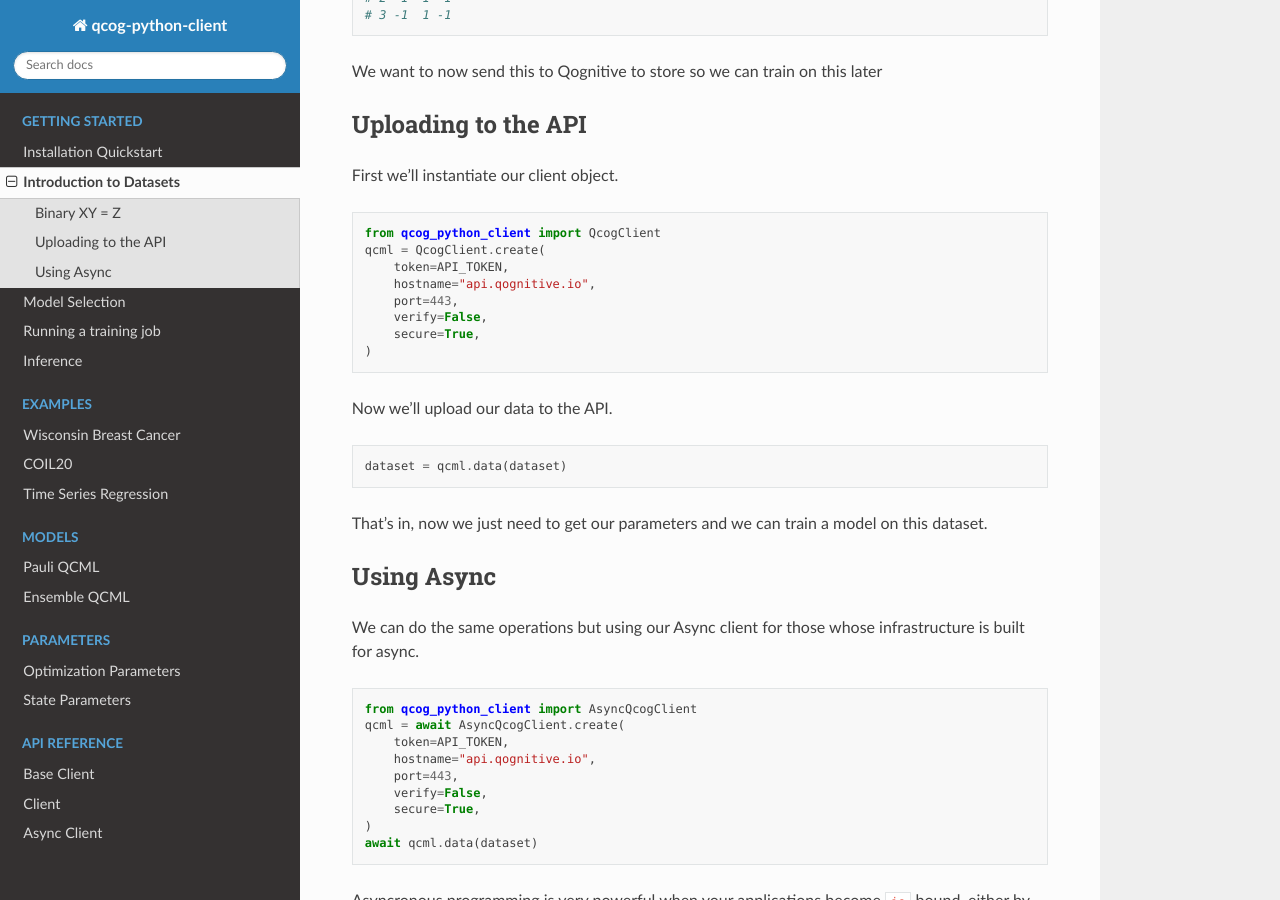
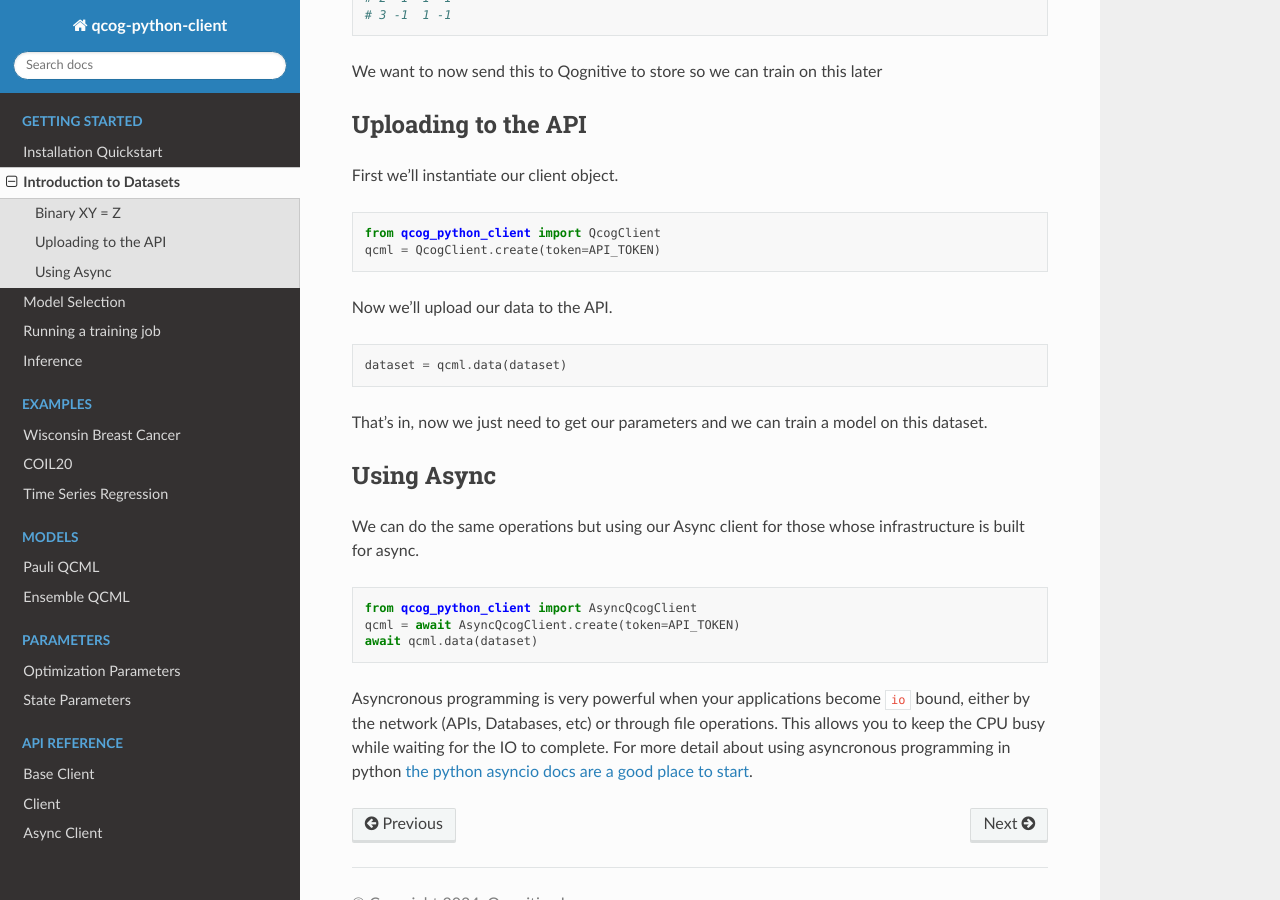
Before and after one commit to qognitive/qcog-python-client, a Sphinx documentation site: the page built from docs/tutorial/datasets.rst, in a window 1280 px wide and 900 px high, scrolled down 875 px. Built offline with Sphinx 7.4.7 and the Read the Docs theme 2.0.0, drawn with Linux system fonts in a browser that asks for light colours.

Commit message:
No more ignoring SSL.  SSL forever

```diff
--- a/docs/tutorial/datasets.rst
+++ b/docs/tutorial/datasets.rst
@@ -43,13 +43,7 @@ First we'll instantiate our client object.
 .. code-block:: python
 
     from qcog_python_client import QcogClient
-    qcml = QcogClient.create(
-        token=API_TOKEN,
-        hostname="api.qognitive.io",
-        port=443,
-        verify=False,
-        secure=True,
-    )
+    qcml = QcogClient.create(token=API_TOKEN)
 
 Now we'll upload our data to the API.
 
@@ -67,13 +61,7 @@ We can do the same operations but using our Async client for those whose infrast
 .. code-block:: python
 
     from qcog_python_client import AsyncQcogClient
-    qcml = await AsyncQcogClient.create(
-        token=API_TOKEN,
-        hostname="api.qognitive.io",
-        port=443,
-        verify=False,
-        secure=True,
-    )
+    qcml = await AsyncQcogClient.create(token=API_TOKEN)
     await qcml.data(dataset)
 
 Asyncronous programming is very powerful when your applications become ``io`` bound, either by the network (APIs, Databases, etc) or through file operations. This allows you to keep the CPU busy while waiting for the IO to complete. For more detail about using asyncronous programming in python `the python asyncio docs are a good place to start <https://docs.python.org/3/library/asyncio.html>`_.
```
Also changed, not shown: docs/examples/coil20.rst (+1 -7 lines), docs/examples/timeseries.rst (+1 -7 lines), docs/examples/wisconsin.rst (+1 -7 lines), 2 other files.
